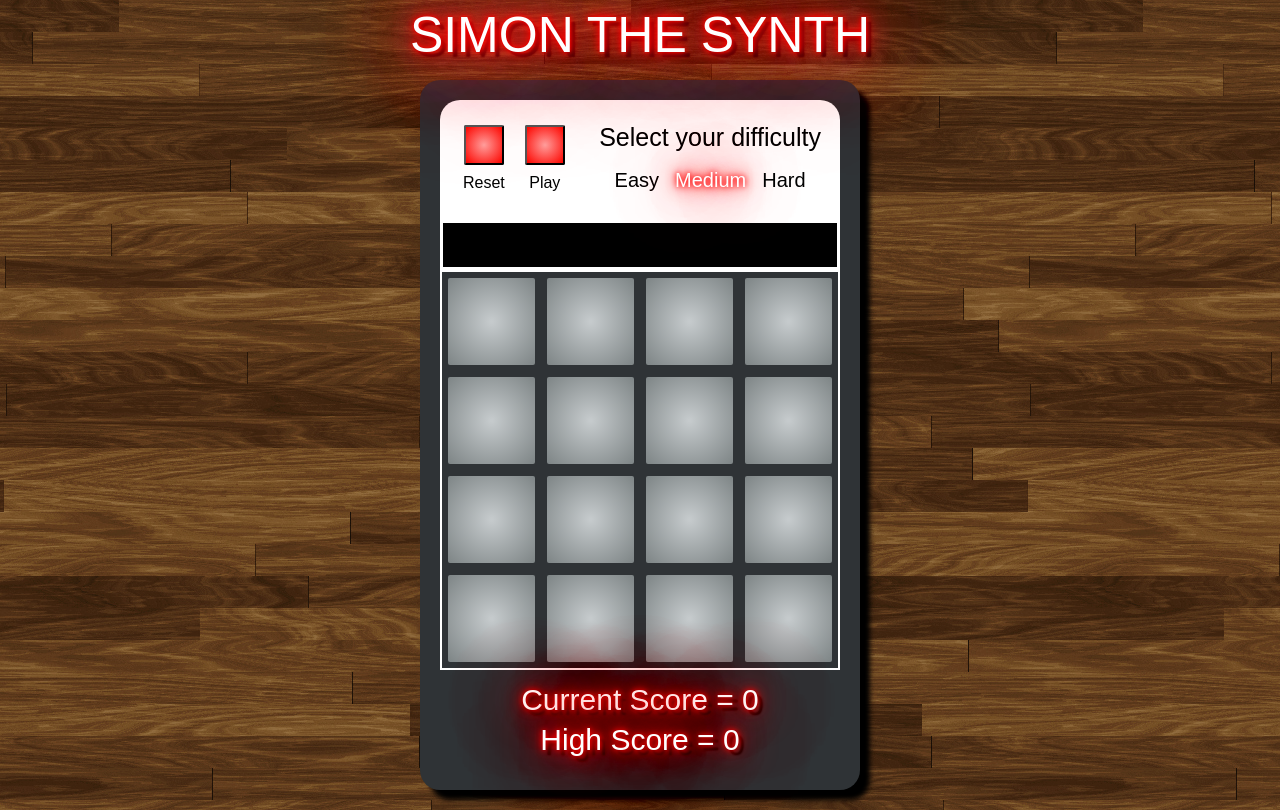
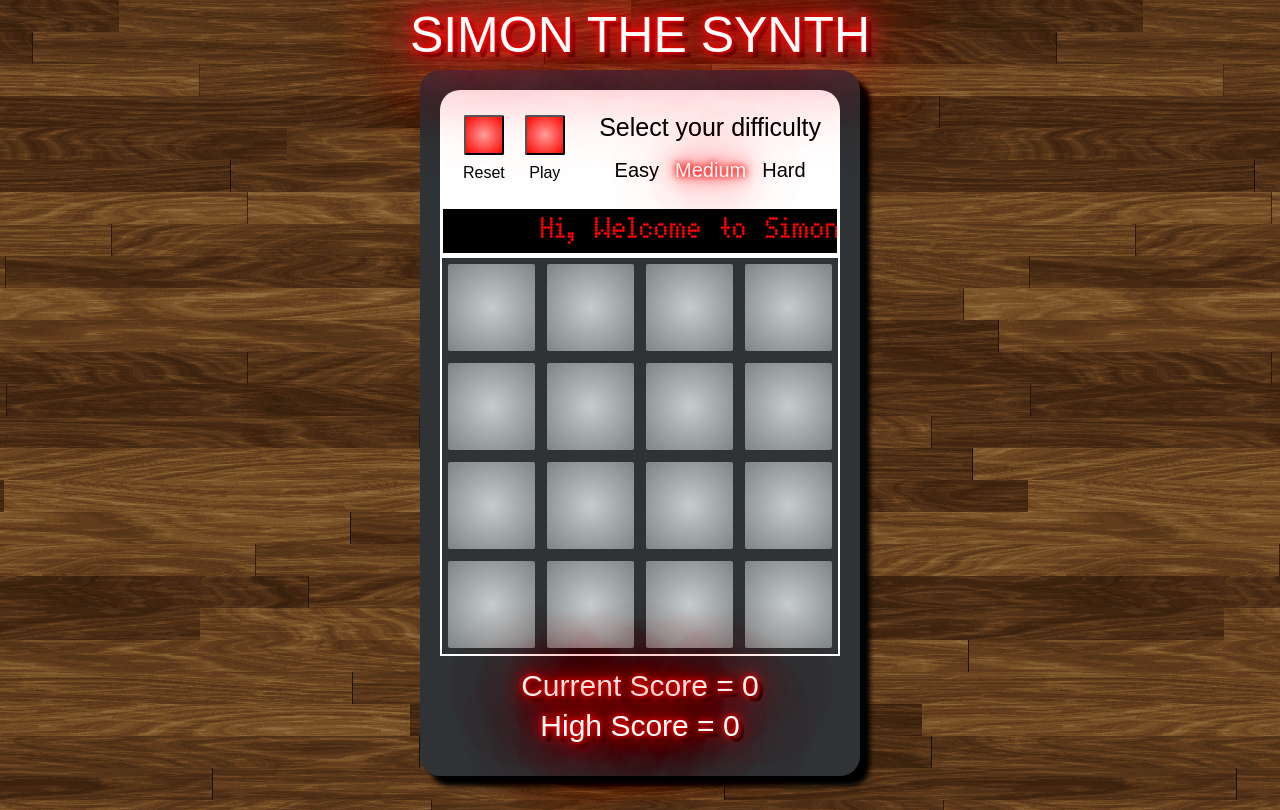
Before and after one commit to jwlh/WDI_PROJECT_1, a PHP site: page / in a window 1280 px wide. Run offline with PHP 8.4, Linux system fonts and the light colour scheme; some libraries are stand-ins or nearby versions; some web fonts are replaced.

Commit message:
created new animation for opening ticker display to accomodate longer text

```diff
--- a/css/style.css
+++ b/css/style.css
@@ -11,17 +11,24 @@
 
 }
 
+html {
+  height: 100vh;
+}
+
 body {
   background-image:url(../images/tileable-light-wood-textures-5.jpg);
+  height: 100vh;
+
 }
 
 main {
-  margin: 20px auto;
+  margin: 10px auto;
   padding: 20px;
   width: 440px;
   background-color: #2f3336;
   border-radius: 20px;
   box-shadow: 10px 10px 5px black;
+
 }
 
 h1 {
@@ -36,7 +43,6 @@
 #controls {
   background-color: white;
   width: 400px;
-  height: 120px;
   margin: 0 auto;
   padding: 15px 15px;
   border-top-left-radius: 20px;
--- a/js/app.js
+++ b/js/app.js
@@ -14,7 +14,7 @@
   let difficultyLevel = 600;
 
   enablePlay();
-  animateTicker();
+  displayWelcome();
   enableLiClicks();
 
 
@@ -191,6 +191,22 @@
     }, 6000,'linear');
   }
 
+  function displayWelcome(){
+    $('.ticker-text').stop(true,true);
+    $('.ticker-text').html('Hi, Welcome to Simon The Synth. Please press play to start the game.');
+    animateLongTicker();
+  }
+
+  //animation of ticker text
+  function animateLongTicker() {
+    $('.ticker-text').animate({
+      left: '420px'},1);
+    $('.ticker-text').animate({
+      left: '-1020px'
+    }, 7000,'linear',animateLongTicker);
+  }
+
+
   function displayResetMessage() {
     updateTicker('Game has been reset...Press Play to start');
   }
```
Also changed, not shown: index.html (+5 -12 lines). Lines whose indentation alone changed are shown as unchanged.
